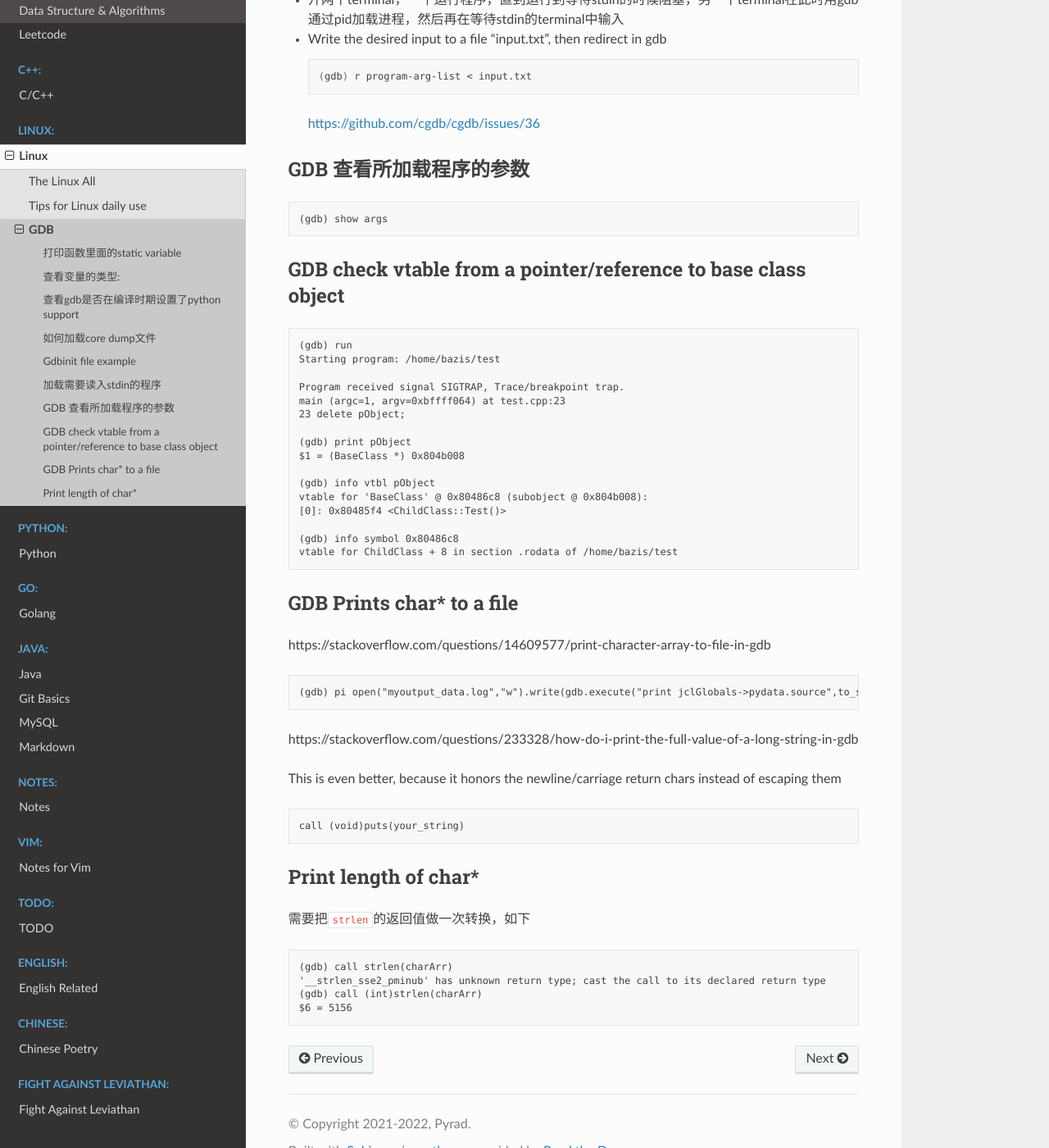
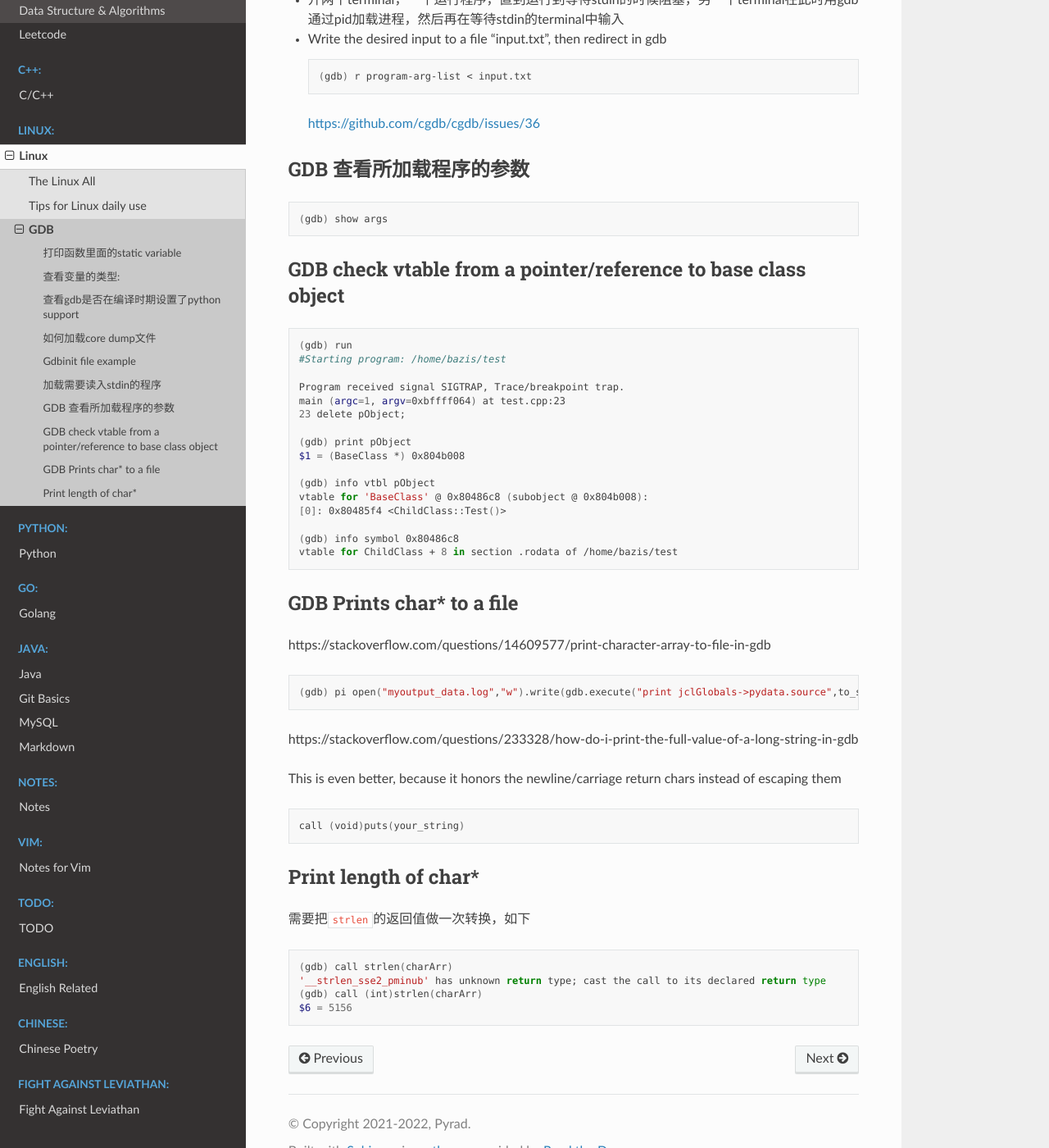
Before and after one commit to Pyrad/pyradnotes, a Sphinx documentation site: the page built from source/Linux/gdb.md, in a window 1280 px wide and 1400 px high, scrolled down 1023 px. Shown: the whole window at 82% size. Built offline with Sphinx 7.4.7 and the Read the Docs theme 2.0.0, drawn with Linux system fonts in a browser that asks for light colours; some of the changed text lies outside the part shown.

Commit message:
Fix highlight errors
Warnings will be issued when to 'make html', this is because some
code are not correctly written

"WARNING Could not lex literal_block as"

````diff
--- a/source/Linux/gdb.md
+++ b/source/Linux/gdb.md
@@ -4,7 +4,7 @@ This is to keep all possible stuffs related to GDB
 
 ## 打印函数里面的static variable
 
-```gdb
+```bash
 (gdb) p 'longc_perf_test::longc_perf_cnt_7()::cnt'
 ```
 
@@ -16,7 +16,7 @@ This is to keep all possible stuffs related to GDB
 
 [https://ftp.gnu.org/old-gnu/Manuals/gdb/html_node/gdb_109.html](https://ftp.gnu.org/old-gnu/Manuals/gdb/html_node/gdb_109.html)
 
-```gdb
+```bash
 whatis variable_name
 
 ptype variable_name
@@ -26,8 +26,8 @@ ptype variable_name
 
 ## 查看gdb是否在编译时期设置了python support
 
-```shell
-gdb --configuration
+```bash
+(gdb) gdb --configuration
 ```
 
 
@@ -50,7 +50,7 @@ gdb --configuration
 
 - Write the desired input to a file "input.txt", then redirect in gdb
 
-  ```shell
+  ```bash
   (gdb) r program-arg-list < input.txt
   ```
 
@@ -60,7 +60,7 @@ gdb --configuration
 
 ## GDB 查看所加载程序的参数
 
-```gdb
+```bash
 (gdb) show args
 ```
 
@@ -68,9 +68,9 @@ gdb --configuration
 
 ## GDB check vtable from a pointer/reference to base class object
 
-```gdb
+```bash
 (gdb) run
-Starting program: /home/bazis/test
+#Starting program: /home/bazis/test
 
 Program received signal SIGTRAP, Trace/breakpoint trap.
 main (argc=1, argv=0xbffff064) at test.cpp:23
@@ -93,7 +93,7 @@ vtable for ChildClass + 8 in section .rodata of /home/bazis/test
 
 https://stackoverflow.com/questions/14609577/print-character-array-to-file-in-gdb
 
-```gdb
+```bash
 (gdb) pi open("myoutput_data.log","w").write(gdb.execute("print jclGlobals->pydata.source",to_string=True))
 ```
 
@@ -103,7 +103,7 @@ https://stackoverflow.com/questions/233328/how-do-i-print-the-full-value-of-a-lo
 
 This is even better, because it honors the newline/carriage return chars instead of escaping them
 
-```gdb
+```bash
 call (void)puts(your_string)
 ```
 
@@ -113,7 +113,7 @@ call (void)puts(your_string)
 
 需要把`strlen`的返回值做一次转换，如下
 
-```gdb
+```bash
 (gdb) call strlen(charArr)
 '__strlen_sse2_pminub' has unknown return type; cast the call to its declared return type
 (gdb) call (int)strlen(charArr)
````
Also changed, not shown: source/CPP/SmartPointers.md (+3 -3 lines), source/Go/a_tour_of_go_notes.md (+1 -1 lines), source/Notes/CMakeTutorialNotes.md (+3 -3 lines).
